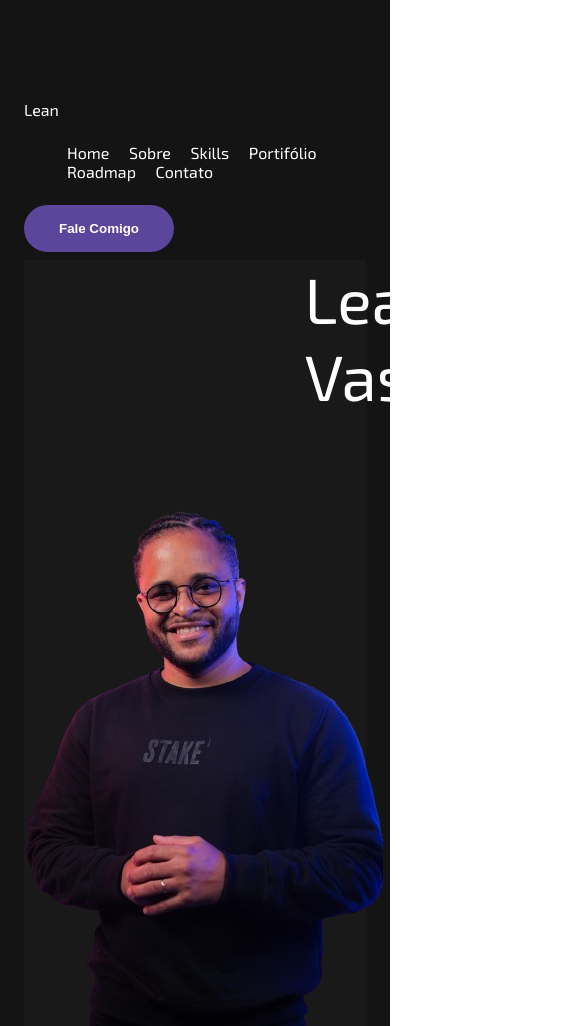
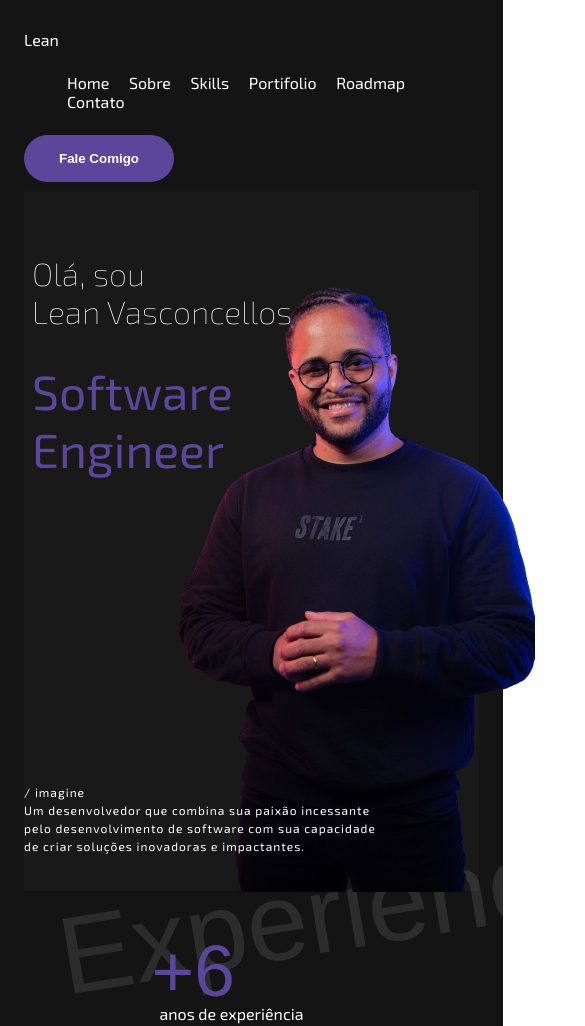
Before and after one commit to Legonzaga/Legonzaga, a plain HTML site: page index.html in a window 390 px wide. Shown: the top 1026 px of the page, 585 px wide, since content can reach past the window. Drawn offline with Linux system fonts and the light colour scheme; a web font is replaced by a local one.

Commit message:
Improving Layout

```diff
--- a/index.html
+++ b/index.html
@@ -19,15 +19,15 @@
         <div class="logo">Lean</div>
         <div class="nav-links">
             <ul>
-              <li><a href="#section1" title="">Home</a></li>
-              <li><a href="#section3" title="">Sobre</a></li>
-              <li><a href="#section4" title="">Skills</a></li>
-              <li><a href="#section5" title="">Portifólio</a></li>
-              <li><a href="#section6" title="">Roadmap</a></li>
-              <li><a href="#section7" title="">Contato</a></li>
+              <li><a href="#section1" title="Home">Home</a></li>
+              <li><a href="#section3" title="Sobre">Sobre</a></li>
+              <li><a href="#section4" title="Skills">Skills</a></li>
+              <li><a href="#section5" title="Portifolio">Portifolio</a></li>
+              <li><a href="#section6" title="Roadmap">Roadmap</a></li>
+              <li><a href="#section7" title="Contato">Contato</a></li>
             </ul>
           </div>
-        <div class="cta-button-container">
+        <div class="cta-button-container right">
             <a href="#section7">
                 <button class="cta-button">Fale Comigo</button>
             </a>
@@ -39,23 +39,31 @@
         <section id="section1" class="section1">
             <div class="flex row wrap banner">
                 <div class="col-1 my-name">
-                    <span>Lean <br />
+                    <div id="my-name">
+                        <span>Olá, sou <br />
+                        Lean
                         Vasconcellos</span>
                     </div>
-                <div class="col-1">
+                </div>
+                <div class="my-imagine">
+                    <p id="imagine">/ imagine <br />Um desenvolvedor que combina sua paixão incessante pelo desenvolvimento de software com sua capacidade de criar soluções inovadoras e impactantes.</p>
+                </div>
+                <div class="col-1 column my-photo">
+                    <div id="my-photo">
                         <figure>
                             <img src="assets/banner_lean.png" title="Lean" alt="Lean">
                         </figure>
                     </div>
+                </div>
                 <div class="col-1 my-role">
+                    <div id="my-role">
                         <span>Software <br />
                             Engineer</span>
                     </div>
-                <p class="imagine">/ imagine <br />Um desenvolvedor qque combina sua paixão incessante pelo desenvolvimento de software com sua capacidade de criar soluções inovadoras e impactantes.</p>
+                </div>
             <div>
-        </div>
+        </section>
 
-        </section>
         <section id="section2" class="section2 wrap">
             <div class="col-1 center">
                 <div id="experience">
@@ -79,7 +87,7 @@
                 <h2>Quem sou eu?</h2>
                 <h3>Sobre mim</h3>
             </div>
-            <div class="row wrap">
+            <div class="row wrap full-width">
 
                 <div class="col-1 column center center-self">
                     <h3>RESUMO</h3>
@@ -108,7 +116,7 @@
                 </div>
                 <div class="col-1 center v-align-center">
                     <figure>
-                        <img src="assets/lean.jpg" title="Minha Foto" alt="Foto do Lean" />
+                        <img src="assets/lean.jpg" style="max-width:100%;" title="Minha Foto" alt="Foto do Lean" />
                         <figcaption>Este sou eu: Lean Vasconcellos</figcaption>
                     </figure>
                 </div>
@@ -117,7 +125,7 @@
         <section id="section4" class="section4">section4</section>
         <section id="section5" class="section5">
             <div class="flex column wrap">
-                <div class="center-self"><h2>Portifólio</h2></div>
+                <div class="center-self"><h2>Portifolio</h2></div>
                 <div id="portifolio" class="flex row wrap">
                     <div class="flex column portifolio">
                         <h3>Stake</h3>
@@ -171,7 +179,7 @@
                             </tr>
                             <tr>
                                 <td>Ano de formação</td>
-                                <td>DEZ 2026/SC</td>
+                                <td>DEZ 2026</td>
                             </tr>
                         </table>
                     </div>
@@ -285,12 +293,7 @@
 
   <script src="script.js"></script>
 
-  <!--
-  This script places a badge on your repl's full-browser view back to your repl's cover
-  page. Try various colors for the theme: dark, light, red, orange, yellow, lime, green,
-  teal, blue, blurple, magenta, pink!
-  -->
-  <script src="https://replit.com/public/js/replit-badge-v2.js" theme="dark" position="bottom-right"></script>
+
 </body>
 
 </html>
--- a/style.css
+++ b/style.css
@@ -26,9 +26,7 @@
     --size-4      : 0.71rem;
 }
 html,body {
-    width               : 100%;
     display             : flex;
-    gap                 : 8px;
     font-size           : 16px;
     font-family         : "Exo 2", sans-serif;
     font-optical-sizing : auto;
@@ -36,7 +34,7 @@
     font-style          : normal;
     margin              : 0;
     padding             : 0;
-    scroll-behavior: smooth;
+    scroll-behavior     : smooth;
 }
  .header-0 {
    font-size: var(--header-0);
@@ -71,7 +69,8 @@
  }
 table {
     border-collapse: collapse;
-    border : none;
+    border         : none;
+    min-width      : 360px;
 }
 table td {
     border      : none;
@@ -102,6 +101,7 @@
    justify-content: center;
  }
  .right {
+  display: flex;
   justify-content: flex-end;
 }
  .center-self{
@@ -120,10 +120,12 @@
 .col-1 {
     display : flex;
     flex    : 1;
-    gap     : 8px;
 }
 .column {
     flex-direction: column;
+}
+.full-width {
+  width: 100%;
 }
 .container{
    display          : flex;
@@ -131,9 +133,9 @@
    column-gap       : 24px;
    flex-direction   : column;
    background-color : var( --dark );
-   width            : 100%;
+   width            : 100vw;
    color            : var( --light );
-   padding-top: 100px;
+   padding-top      : 100px;
  }
  .nav-container  {
    min-height      : 96px;
@@ -164,11 +166,11 @@
    list-style    : none;
  }
  .nav-links ul li {
-  display: inline-block; /* Exibe os itens da lista em linha */
-  margin-right: 10px; /* Adiciona um espaçamento entre os itens da lista */
+  display: inline-block;
+  margin-right: 10px;
 }
 .nav-links ul li:last-child {
-  margin-right: 0; /* Remove o espaçamento do último item da lista */
+  margin-right: 0;
 }
  .nav-links a {
    font-size       : var( --size1 );
@@ -205,45 +207,64 @@
    color: var(--purpleC);
    transition: .5s;
  }
- .banner{
+ #section1 .banner{
     position       : relative;
-    display        : flex;
-    justify-content: center;
     width          : 100%;
     background-color:#191919;
  }
- .banner div {
-  justify-content: center;
-  align-items: center;
+ #section1 .banner {
+  position: relative;
+  height: auto;
  }
- .banner figure {
+ #section1 .banner .my-name {
+  z-index: 2;
+  width: 100%;
+}
+#section1 .banner .my-name #my-name {
+  position  : absolute;
+  top       : 256px;
+  left      : 350px;
+  z-index   : 5;
+  font-size : 2rem;
+  font-weight: 100;
+}
+#section1 .banner .my-photo{
+  width: 100%;
+}
+#my-photo {
   position: relative;
-  bottom: -20px;
- }
- .my-name {
+  left: 64px;
+  bottom  : -20px;
+  z-index :1;
+}
+#section1 .banner .my-role {
+  color : var(--purpleC);
+}
+#section1 .banner .my-role  #my-role {
+  position  : absolute;
+  top       : 276px;
+  right     : 353px;
+  z-index   : 0;
+  font-size : 5rem;
+  font-weight: 300;
+}
+#section1 .banner .my-imagine{
   position: relative;
-  top:0;
-  left:300px;
-  font-size: 4rem;
- }
- .my-role {
-  position: relative;
-  top:0;
-  left:-300px;
-  font-size: 3.5rem;
-  color: var(--purpleC);
- }
- .imagine{
-    position: absolute;
-    bottom: 64px;
-    left:64px;
-    max-width: 450px;
-    font-size: 12px;
- }
+}
+#imagine {
+  position  : absolute;
+  bottom    : 270px;
+  left      : -230px;
+  min-width : 364px;
+  max-width : 450px;
+  font-size : 12px;
+  z-index   : 5;
+}
  main {
    display         : flex;
    gap             : 8px;
    flex-direction: column;
+   width: 100%;
  }
  main section {
    display     : flex;
@@ -364,6 +385,51 @@
 
  @media (max-width: 640px) {
 
+  .container{
+    display          : flex;
+    gap              : 8px;
+    column-gap       : 16px;
+    flex-direction   : column;
+    background-color : var( --dark );
+    width            : 100%;
+    color            : var( --light );
+    padding-top      : 30px;
+  }
+
+  #section1 .banner .my-name #my-name {
+    position  : absolute;
+    top       : 64px;
+    left      : 8px;
+    z-index   : 5;
+    font-size : 2rem;
+    font-weight: 100;
+  }
+
+  #imagine {
+    position  : absolute;
+    bottom    : 24px;
+    left      : 0;
+    max-width : 120px;
+    font-size : 12px;
+    z-index   : 5;
+  }
+
+  #my-photo {
+    position: relative;
+    left    : 96px;
+    bottom  : -20px;
+    z-index :1;
+  }
+
+  #section1 .banner .my-role  #my-role {
+    position  : absolute;
+    top       : 172px;
+    left     : 8px;
+    z-index   : 10;
+    font-size : 3rem;
+    font-weight: 400;
+  }
+
    .nav-container  {
        padding : 0 24px;
    }
```
Lines whose indentation alone changed are shown as unchanged.
